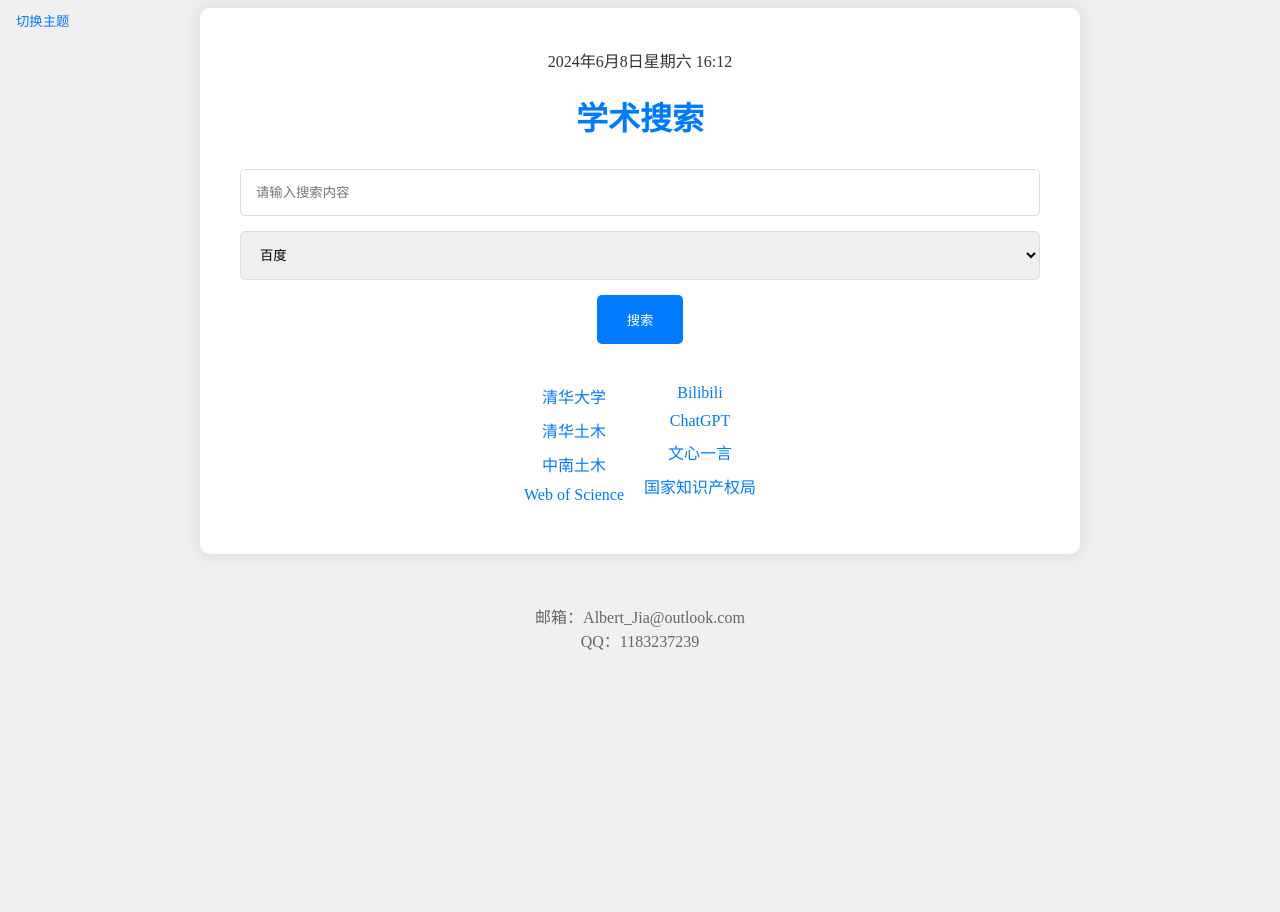
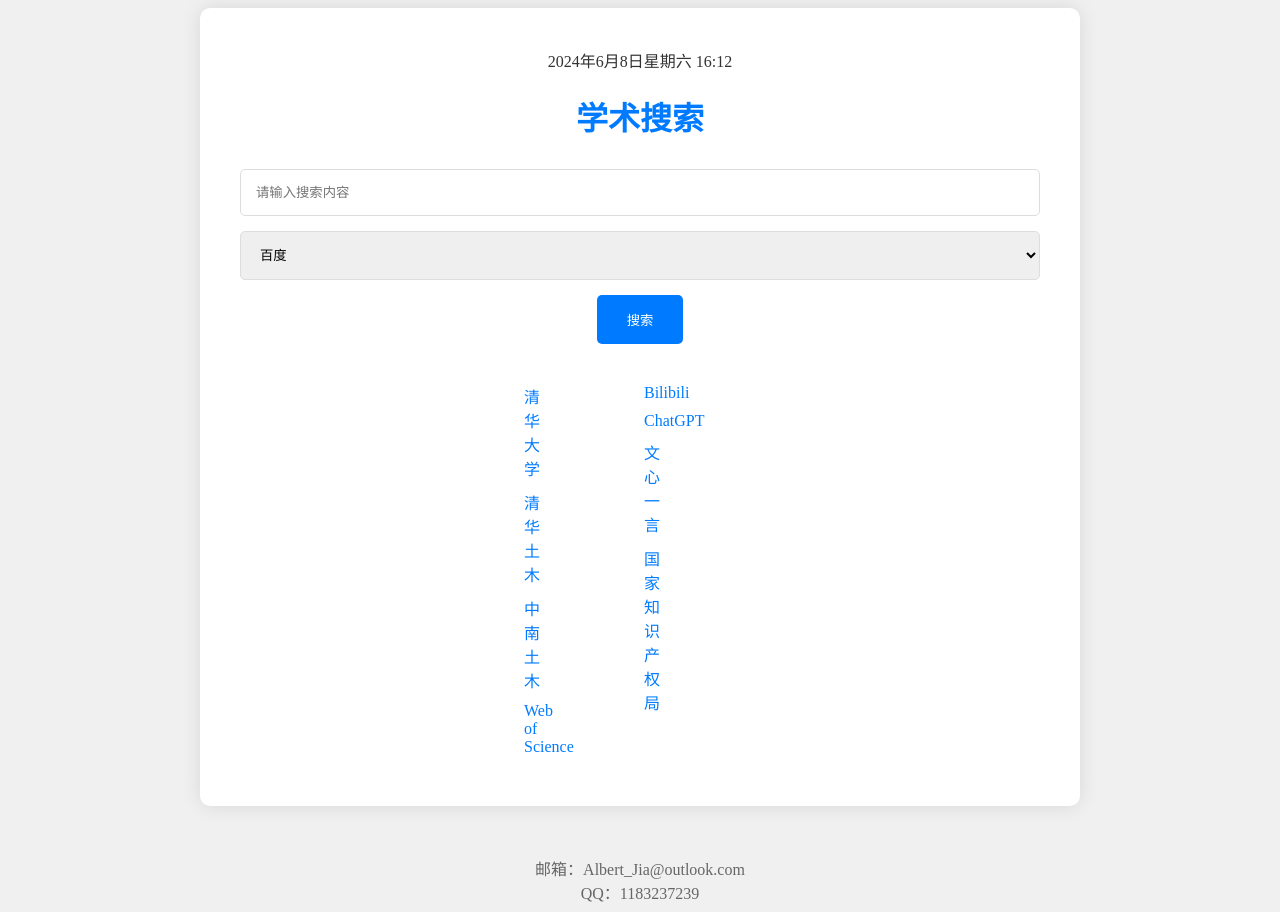
Before and after one commit to AlbertJia/AlbertJia.github.io, a plain HTML site: page index.html in a window 1280 px wide. Before the commit the page ends 800 px from the top, so only its background shows below. Drawn offline with Linux system fonts and the light colour scheme.

Commit message:
Update index.html

```diff
--- a/index.html
+++ b/index.html
@@ -6,14 +6,9 @@
     <title>学术搜索</title>
     <style>
         /* Light Theme */
-        body.light-mode {
+        body {
             background-color: #f0f0f0;
             color: #333;
-        }
-        /* Dark Theme */
-        body.dark-mode {
-            background-color: #333;
-            color: #f0f0f0;
         }
         .container {
             text-align: center;
@@ -24,7 +19,6 @@
             width: 80%;
             max-width: 800px;
             margin: 0 auto;
-            transition: background-color 0.5s, color 0.5s;
         }
         h1 {
             margin-bottom: 30px;
@@ -66,6 +60,7 @@
         .links a {
             display: block;
             margin: 10px;
+            width: calc(25% - 20px); /* Adjusted width to accommodate four links */
             color: #007BFF;
             text-decoration: none;
         }
@@ -77,20 +72,9 @@
             text-align: center;
             color: #666;
         }
-        #theme-switch-btn {
-            position: absolute;
-            top: 10px;
-            left: 10px;
-            background-color: transparent;
-            color: #007BFF;
-            border: none;
-            cursor: pointer;
-            outline: none;
-        }
     </style>
 </head>
-<body class="light-mode">
-    <button id="theme-switch-btn" onclick="toggleTheme()">切换主题</button>
+<body>
     <div class="container">
         <div id="datetime"></div>
         <h1>学术搜索</h1>
@@ -111,7 +95,6 @@
                 <a href="https://scholar.lanfanshu.cn" target="_blank">中南土木</a>
                 <a href="https://www.webofscience.com" target="_blank">Web of Science</a>
             </div>
-            <br>
             <div>
                 <a href="https://www.bilibili.com" target="_blank">Bilibili</a>
                 <a href="https://chat.openai.com" target="_blank">ChatGPT</a>
@@ -134,19 +117,6 @@
         }
         updateTime();
         setInterval(updateTime, 1000);
-
-        function toggleTheme() {
-            const body = document.body;
-            body.classList.toggle('light-mode');
-            body.classList.toggle('dark-mode');
-        }
-
-        // Automatic theme change based on system theme or time
-        const prefersDarkScheme = window.matchMedia("(prefers-color-scheme: dark)");
-        const currentHour = new Date().getHours();
-        if (prefersDarkScheme.matches || (currentHour >= 19 || currentHour < 6)) {
-            document.body.classList.toggle('dark-mode');
-        }
 
         function handleSearch(event) {
             event.preventDefault();
```
